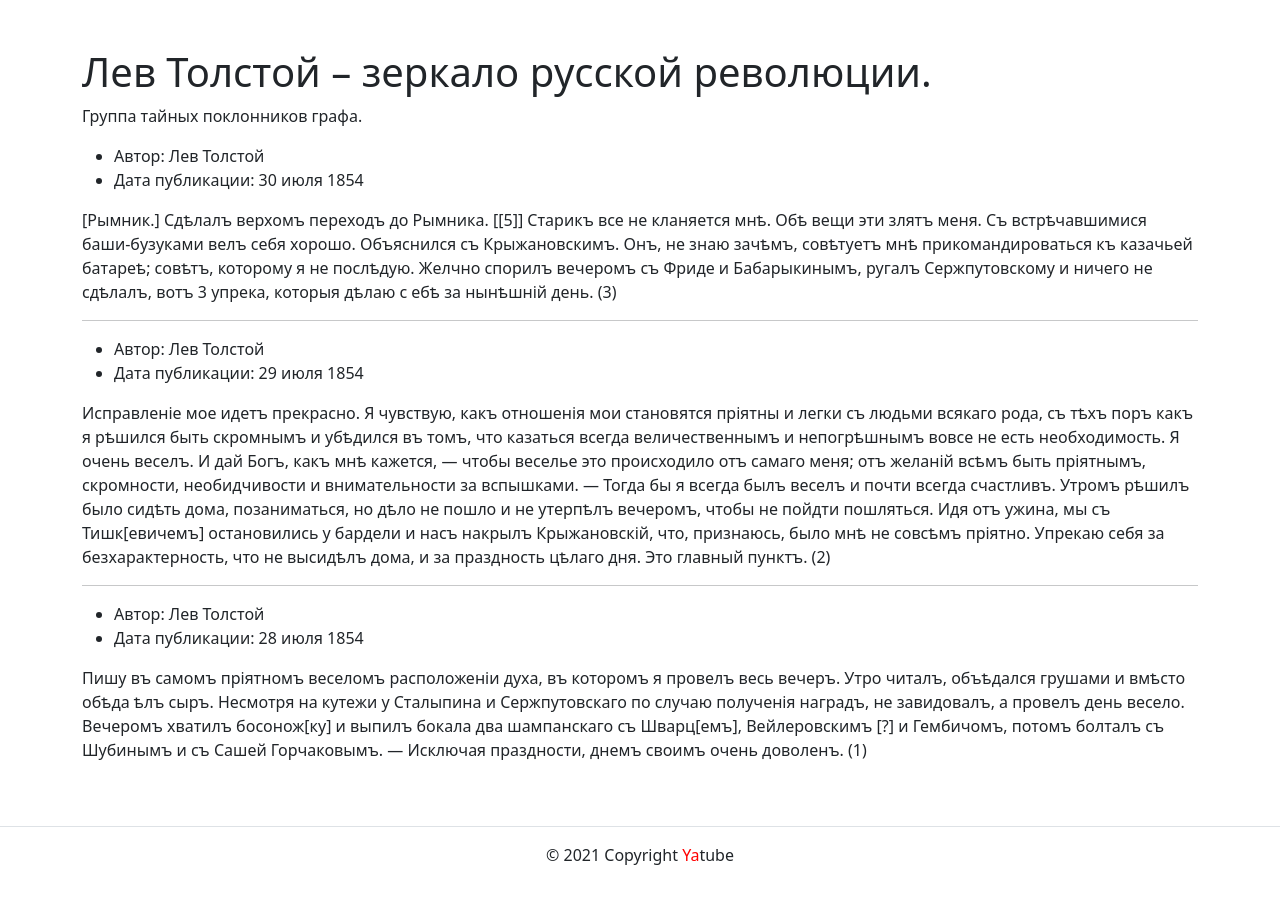
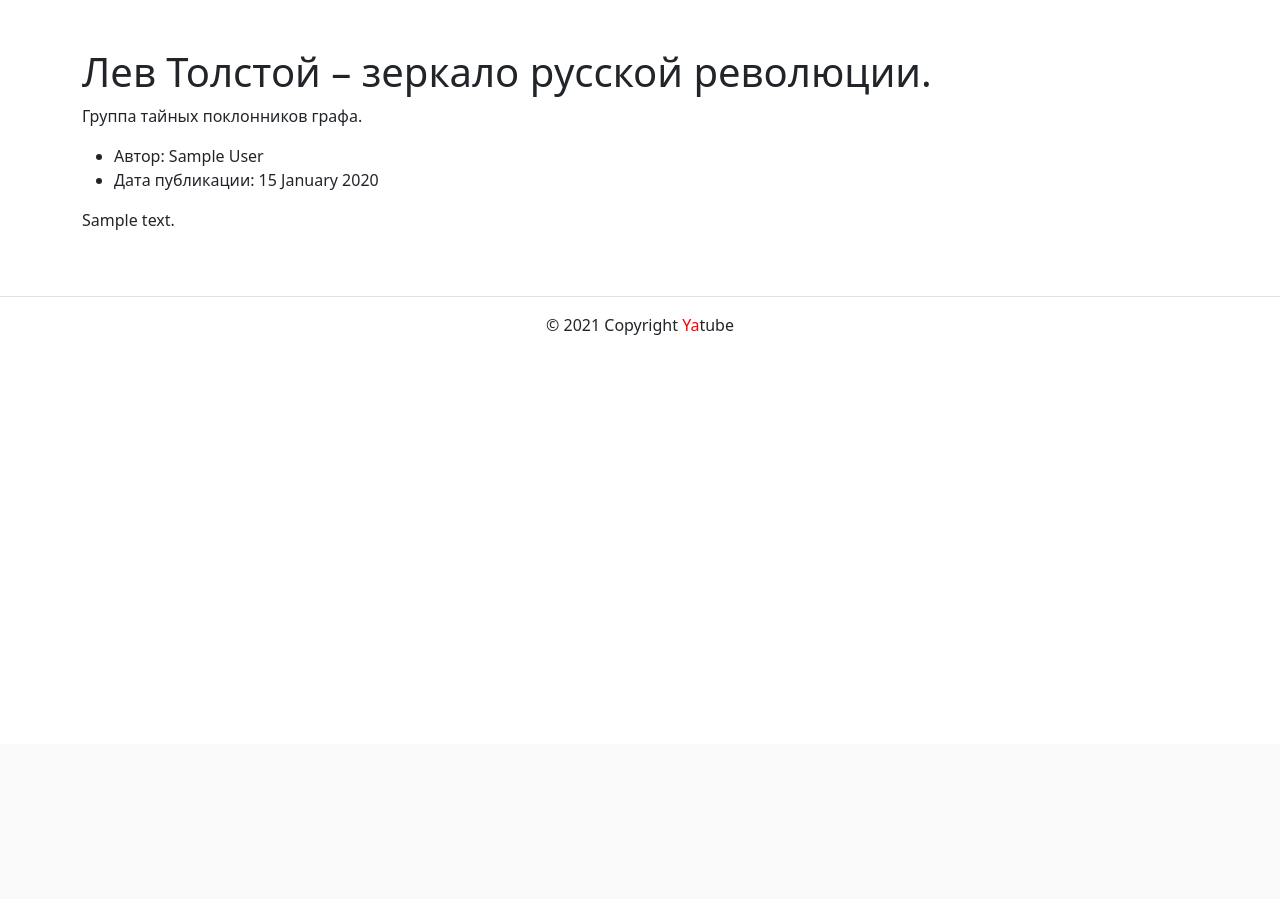
Before and after one commit to ErnestAbuz/yatube_project, a Django app: template yatube/templates/posts/group_list.html in a window 1280 px wide. Shown: the part 56-955 px from the top of the page. After the commit the page ends 391 px from the top, so only its background shows below. Run offline with Django 3.2, Linux system fonts and the light colour scheme; tables that the repository leaves empty hold one stand-in row (values such as "Sample post"); the template is opened without the code that fills it: values that come from a table or form of the project are taken from there, most other values are stand-ins (such as "Sample title", 1, 10 or a date in 2020); some libraries are stand-ins or nearby versions.

Commit message:
Вывод информации из БД на страницы

```diff
--- a/yatube/posts/models.py
+++ b/yatube/posts/models.py
@@ -14,4 +14,24 @@ class Post(models.Model):
         User,
         on_delete=models.CASCADE,
         related_name='posts'
-    )
+        )
+    group = models.ForeignKey(
+        'Group',
+        blank=True,
+        null=True,
+        on_delete=models.CASCADE,
+        related_name='posts'
+        )
+
+
+
+class Group(models.Model):
+    title = models.CharField(max_length=200)
+    slug = models.SlugField(
+        unique=True,
+        verbose_name='URL'
+        )
+    description = models.TextField()
+
+    def __str__(self) -> str:
+        return self.title
--- a/yatube/posts/urls.py
+++ b/yatube/posts/urls.py
@@ -6,5 +6,5 @@ app_name = 'posts'
 
 urlpatterns = [
     path('', views.index, name='index'),
-    path('group/<slug:slug>/', views.group_posts),
+    path('group/<slug:slug>/', views.group_posts, name='group_list'),
 ]
--- a/yatube/templates/posts/group_list.html
+++ b/yatube/templates/posts/group_list.html
@@ -12,64 +12,20 @@
           Группа тайных поклонников графа.
         </p>
         <article>
+          {% for post in posts %}
             <ul>
               <li>
-              Автор: Лев Толстой
+                Автор: {{ post.author.get_full_name }}
               </li>
               <li>
-              Дата публикации: 30 июля 1854
+                Дата публикации: {{ post.pub_date|date:"d E Y" }}
               </li>
             </ul>
             <p>
-            [Рымник.] Сдѣлалъ верхомъ переходъ до Рымника. [[5]] Старикъ все не кланяется мнѣ.
-            Обѣ вещи эти злятъ меня. Съ встрѣчавшимися баши-бузуками велъ себя хорошо.
-            Объяснился съ Крыжановскимъ. Онъ, не знаю зачѣмъ, совѣтуетъ мнѣ прикомандироваться
-            къ казачьей батареѣ; совѣтъ, которому я не послѣдую. Желчно спорилъ вечеромъ съ Фриде
-            и Бабарыкинымъ, ругалъ Сержпутовскому и ничего не сдѣлалъ, вотъ 3 упрека, которыя дѣлаю с
-            ебѣ за нынѣшній день. (3)
+              {{ post.text }}
             </p>
-        </article>
-        <hr>
-        <article>
-          <ul>
-            <li>
-              Автор: Лев Толстой
-            </li>
-            <li>
-              Дата публикации: 29 июля 1854
-            </li>
-          </ul>
-          <p>
-            Исправленіе мое идетъ прекрасно. Я чувствую, какъ отношенія мои становятся пріятны и легки
-            съ людьми всякаго рода, съ тѣхъ поръ какъ я рѣшился быть скромнымъ и убѣдился въ томъ,
-            что казаться всегда величественнымъ и непогрѣшнымъ вовсе не есть необходимость. Я очень
-            веселъ. И дай Богъ, какъ мнѣ кажется, — чтобы веселье это происходило отъ самаго меня;
-            отъ желаній всѣмъ быть пріятнымъ, скромности, необидчивости и внимательности за вспышками.
-            — Тогда бы я всегда былъ веселъ и почти всегда счастливъ.
-            Утромъ рѣшилъ было сидѣть дома, позаниматься, но дѣло не пошло и не утерпѣлъ вечеромъ,
-            чтобы не пойдти пошляться. Идя отъ ужина, мы съ Тишк[евичемъ] остановились у бардели и насъ
-            накрылъ Крыжановскій, что, признаюсь, было мнѣ не совсѣмъ пріятно. Упрекаю себя за
-            безхарактерность, что не высидѣлъ дома, и зa праздность цѣлаго дня. Это главный пунктъ. (2)
-          </p>
-        </article>
-        <hr>
-        <article>
-          <ul>
-            <li>
-              Автор: Лев Толстой
-            </li>
-            <li>
-              Дата публикации: 28 июля 1854
-            </li>
-          </ul>
-          <p>
-            Пишу въ самомъ пріятномъ веселомъ расположеніи духа, въ которомъ я провелъ весь вечеръ.
-            Утро читалъ, объѣдался грушами и вмѣсто обѣда ѣлъ сыръ. Несмотря на кутежи у Сталыпина и
-            Сержпутовскаго по случаю полученія наградъ, не завидовалъ, а провелъ день весело. Вечеромъ
-            хватилъ босонож[ку] и выпилъ бокала два шампанскаго съ Шварц[емъ], Вейлеровскимъ [?] и
-            Гембичомъ, потомъ болталъ съ Шубинымъ и съ Сашей Горчаковымъ. — Исключая праздности,
-            днемъ своимъ очень доволенъ. (1)
-          </p>
+            {% if not forloop.last %}<hr>{% endif %}
+          {% endfor %}
         </article>
         <!-- под последним постом нет линии -->
       </div>
--- a/yatube/templates/posts/index.html
+++ b/yatube/templates/posts/index.html
@@ -21,7 +21,9 @@
             <p>
               {{ post.text }}
             </p>
-            <a href="group_list.html">все записи группы</a>
+            {% if post.group %}
+              <a href="{% url 'posts:group_list' post.group.slug %}">все записи группы</a>
+            {% endif %}
             {% if not forloop.last %}<hr>{% endif %}
           {% endfor %}
         </article>
```
Also changed, not shown: yatube/posts/admin.py (+5 -2 lines), yatube/posts/views.py (+11 -11 lines), yatube/posts/migrations/0002_auto_20220404_2301.py (added). Lines whose indentation alone changed are shown as unchanged.
